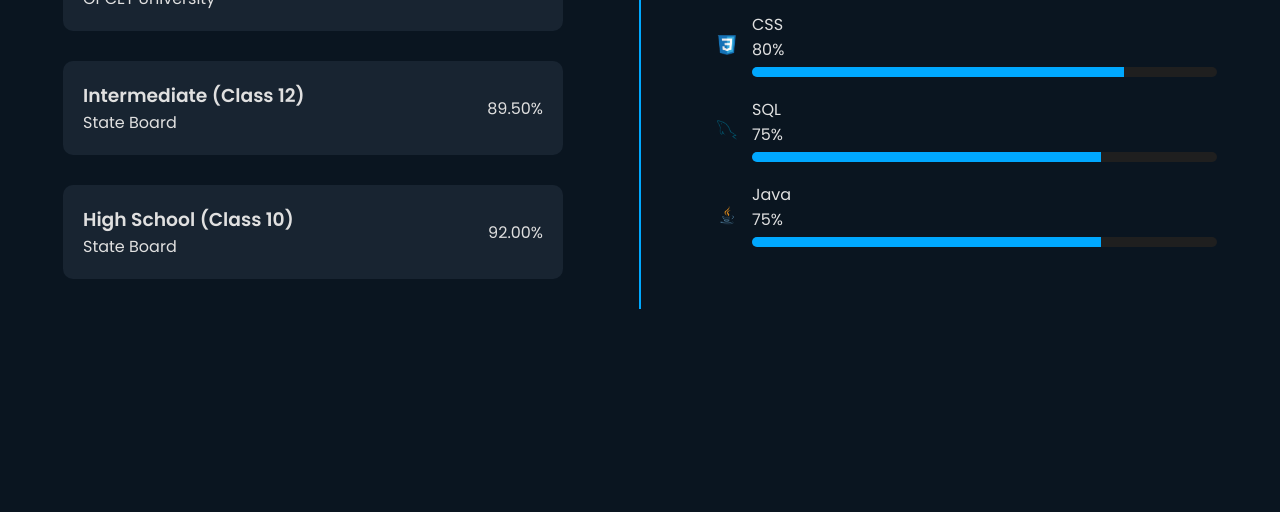
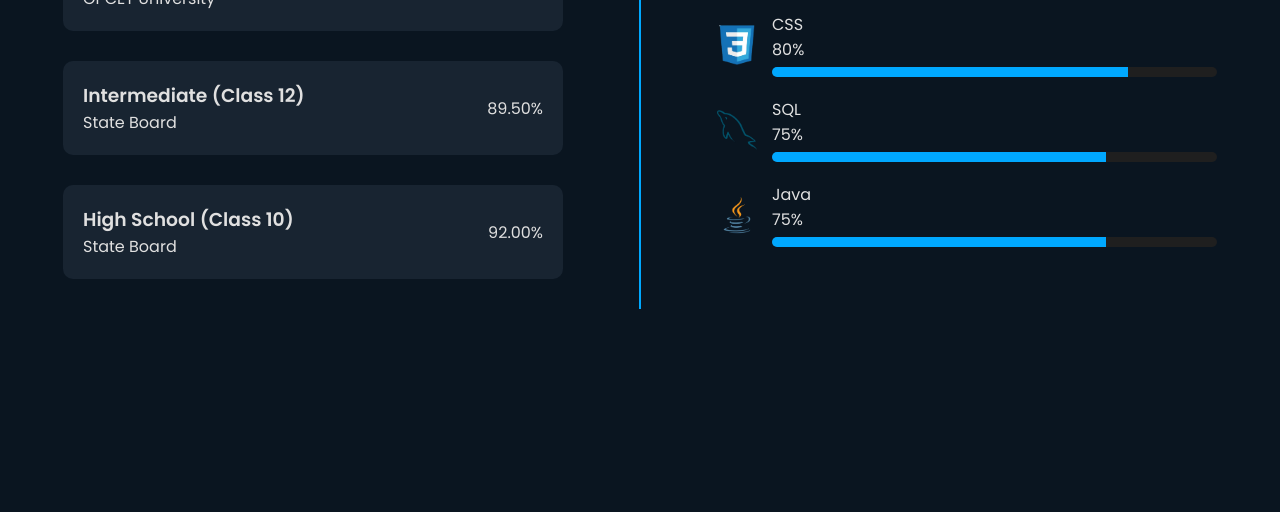
Before and after one commit to sreenivasulun9693/my-project, a website: page index.html in a window 1280 px wide. Shown: the part 1861-2373 px from the top of the page. Drawn offline with nearby package versions, Linux system fonts and the light colour scheme.

Commit message:
Update styles.css

```diff
--- a/styles.css
+++ b/styles.css
@@ -409,8 +409,8 @@ h2 {
   box-shadow: 0 10px 20px var(--shadow-color);
 }
 #skill-img{
-  width:20px;
-  height:20px;
+  width:40px;
+  height:40px;
 }
 .skill-box {
   margin: 20px 0;
```
